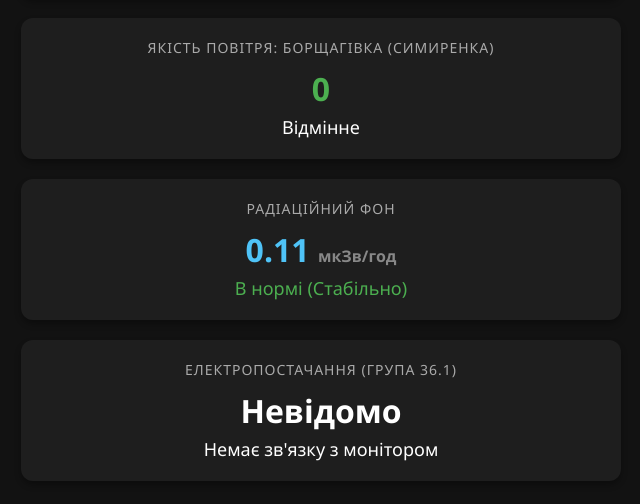
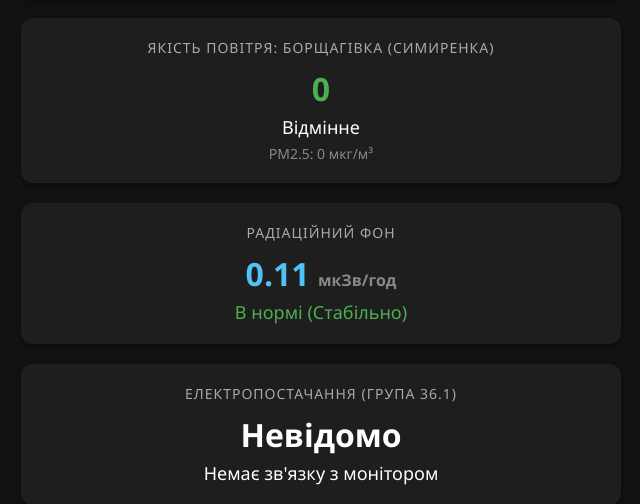
Before and after one commit to weby-homelab/security-monitor-kyiv, a Flask app: page / in a window 1280 px wide. Shown: the part 680-1184 px from the top of the page, without its empty margins (319-959 px from the left). Run offline with Flask 3, Linux system fonts and the light colour scheme; data that the repository does not hold is empty.

Commit message:
UI: Added PM2.5 (ug/m3) display to AQI widget

```diff
--- a/app.py
+++ b/app.py
@@ -101,11 +101,13 @@ def get_air_quality():
     try:
         # OpenMeteo Air Quality API for Bulhakova St (Borshchahivka)
         # Lat: 50.408, Lon: 30.400
-        url = "https://air-quality-api.open-meteo.com/v1/air-quality?latitude=50.408&longitude=30.400&current=us_aqi"
+        url = "https://air-quality-api.open-meteo.com/v1/air-quality?latitude=50.408&longitude=30.400&current=us_aqi,pm2_5"
         r = requests.get(url, timeout=5)
         if r.status_code == 200:
             data = r.json()
-            aqi = data.get('current', {}).get('us_aqi', 0)
+            current = data.get('current', {})
+            aqi = current.get('us_aqi', 0)
+            pm25 = current.get('pm2_5', 0)
 
             # Determine text status
             if aqi <= 50: status_text = "Відмінне"
@@ -113,10 +115,16 @@ def get_air_quality():
             elif aqi <= 150: status_text = "Шкідливе для чутливих"
             else: status_text = "Шкідливе"
 
-            return {"aqi": aqi, "text": status_text, "location": "Борщагівка (Симиренка)", "status": "ok"}
+            return {
+                "aqi": aqi,
+                "pm25": pm25,
+                "text": status_text,
+                "location": "Борщагівка (Симиренка)",
+                "status": "ok"
+            }
     except Exception as e:
         print(f"AQI Error: {e}")
-    return {"aqi": "--", "text": "Невідомо", "location": "Симиренка", "status": "error"}
+    return {"aqi": "--", "pm25": "--", "text": "Невідомо", "location": "Симиренка", "status": "error"}
 
 @app.route('/')
 def index():
--- a/templates/index.html
+++ b/templates/index.html
@@ -74,6 +74,9 @@
             <div class="title" id="aqi-title">Якість повітря</div>
             <div class="value" id="aqi-val" style="color: #4caf50;">--</div>
             <div class="status-text" id="aqi-status">Завантаження...</div>
+            <div style="color: #888; font-size: 14px; margin-top: 5px;">
+                PM2.5: <span id="aqi-pm25">--</span> мкг/м³
+            </div>
         </div>
 
         <!-- Radiation (Static Normal) -->
@@ -129,11 +132,13 @@
                     const aqiVal = document.getElementById('aqi-val');
                     const aqiStatus = document.getElementById('aqi-status');
                     const aqiTitle = document.getElementById('aqi-title');
+                    const aqiPm25 = document.getElementById('aqi-pm25');
 
                     if (data.aqi && data.aqi.status === 'ok') {
                         aqiVal.innerText = data.aqi.aqi;
                         aqiStatus.innerText = data.aqi.text;
                         aqiTitle.innerText = "Якість повітря: " + data.aqi.location;
+                        aqiPm25.innerText = data.aqi.pm25;
 
                         const val = data.aqi.aqi;
                         if (val <= 50) aqiVal.style.color = '#4caf50'; // Green
```
